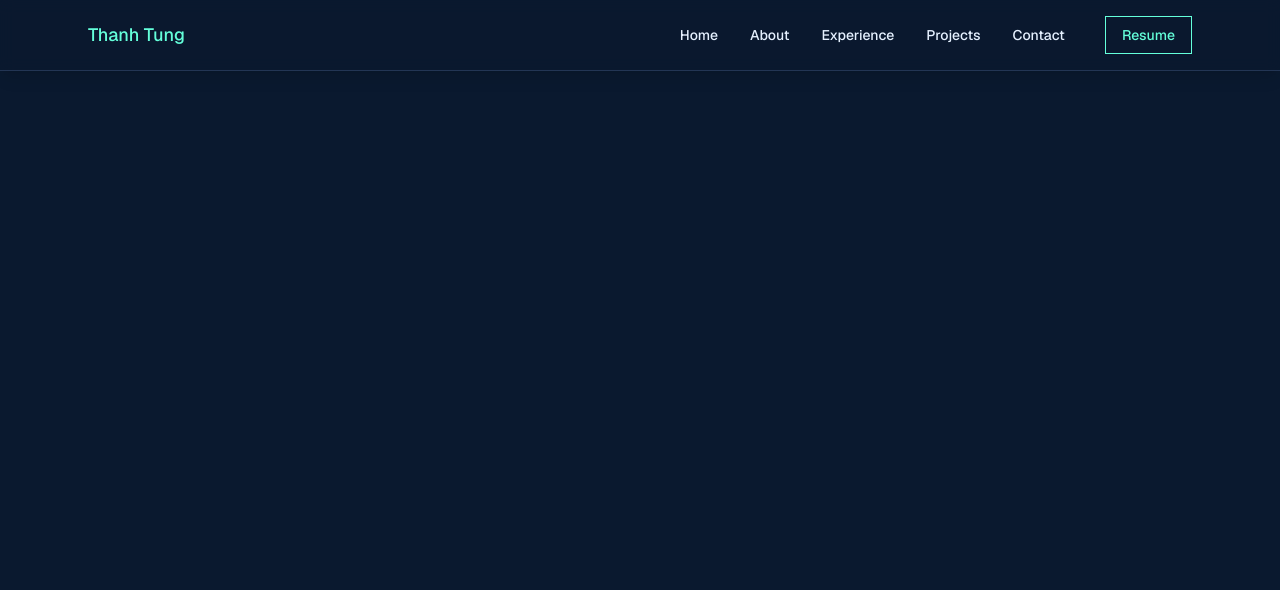
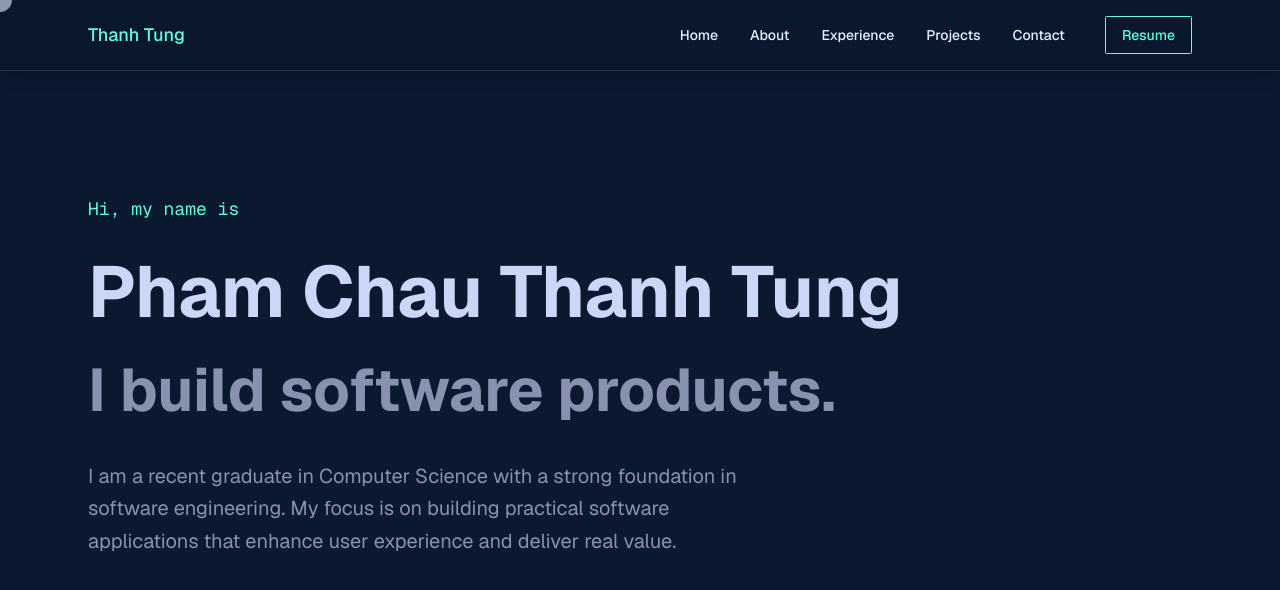
Before and after one commit to ThanhTumG/personal-portfolio, a Next.js app: page / in a window 1280 px wide. Shown: the top 590 px of the page. Built offline with nearby package versions, Linux system fonts and the light colour scheme.

Commit message:
Feature: Welcome

```diff
--- a/src/app/globals.css
+++ b/src/app/globals.css
@@ -27,4 +27,14 @@ body {
   --color-lightest-slate: #ccd6f6;
   --color-white: #e6f1ff;
   --color-green: #64ffda;
+  --animate-fade-in: fadeIn 1.1s ease-out;
+
+  @keyframes fadeIn {
+    from {
+      opacity: 0;
+    }
+    to {
+      opacity: 1;
+    }
+  }
 }
--- a/src/app/page.tsx
+++ b/src/app/page.tsx
@@ -1,10 +1,15 @@
-import { Navigation } from "@/components";
-import Image from "next/image";
+import { Navigation, Welcome } from "@/components";
+import { Cursor } from "@/components/ui";
 
 export default function Home() {
   return (
-    <div className="font-sans items-center justify-items-center min-h-screen ">
+    <div className="font-sans items-center justify-items-center min-h-screen">
+      <Cursor />
       <Navigation />
+
+      <div className="max-w-6xl px-6 w-full">
+        <Welcome />
+      </div>
     </div>
   );
 }
--- a/src/components/index.ts
+++ b/src/components/index.ts
@@ -1 +1,2 @@
 export { default as Navigation } from "./navigation/Navigation";
+export { default as Welcome } from "./welcome/Welcome";
--- a/src/components/navigation/Navigation.tsx
+++ b/src/components/navigation/Navigation.tsx
@@ -30,7 +30,7 @@ const Navigation = () => {
           ))}
 
           <Link
-            className="hidden md:block px-4 py-2 ml-2 border border-green text-green hover:bg-green/10 transition-all duration-100 text-sm font-medium"
+            className="hidden md:block px-4 py-2 ml-2 border border-green rounded-[1.5px] text-green hover:bg-green/10 transition-all duration-100 text-sm font-medium"
             href={"./CV_PhamChauThanhTung.pdf"}
             target="_blank"
             rel="noopener noreferrer"
--- /dev/null
+++ b/src/components/ui/Cursor.tsx
@@ -0,0 +1,29 @@
+"use client";
+import { useEffect, useState } from "react";
+
+export default function Cursor() {
+  const [pos, setPos] = useState({ x: 0, y: 0 });
+
+  useEffect(() => {
+    const move = (e: MouseEvent) => {
+      setPos({ x: e.clientX, y: e.clientY });
+    };
+    window.addEventListener("mousemove", move);
+    return () => {
+      window.removeEventListener("mousemove", move);
+    };
+  }, []);
+
+  return (
+    <div
+      className={
+        "fixed top-0 left-0 rounded-full pointer-events-none z-60 transition-all duration-100 ease-out bg-white/60"
+      }
+      style={{
+        width: 24,
+        height: 24,
+        transform: `translate3d(${pos.x - 12}px, ${pos.y - 12}px, 0)`,
+      }}
+    />
+  );
+}
--- /dev/null
+++ b/src/components/ui/index.tsx
@@ -0,0 +1 @@
+export { default as Cursor } from "./Cursor";
--- /dev/null
+++ b/src/components/welcome/Welcome.tsx
@@ -0,0 +1,30 @@
+import React from "react";
+
+const Welcome = () => {
+  return (
+    <div
+      id="welcome"
+      className="min-h-screen flex flex-col items-start justify-center mx-auto animate-fade-in"
+    >
+      <p className="text-green mb-6 font-mono text-base md:text-lg">
+        Hi, my name is
+      </p>
+
+      <h1 className="text-4xl md:text-6xl lg:text-7xl font-bold text-lightest-slate mb-4 leading-tight">
+        Pham Chau Thanh Tung
+      </h1>
+
+      <h2 className="text-3xl md:text-5xl lg:text-6xl font-bold text-slate mb-8 leading-tight">
+        I build software products.
+      </h2>
+
+      <p className="text-lg md:text-xl text-slate max-w-2xl mb-12 leading-relaxed">
+        I am a recent graduate in Computer Science with a strong foundation in
+        software engineering. My focus is on building practical software
+        applications that enhance user experience and deliver real value.
+      </p>
+    </div>
+  );
+};
+
+export default Welcome;
```
